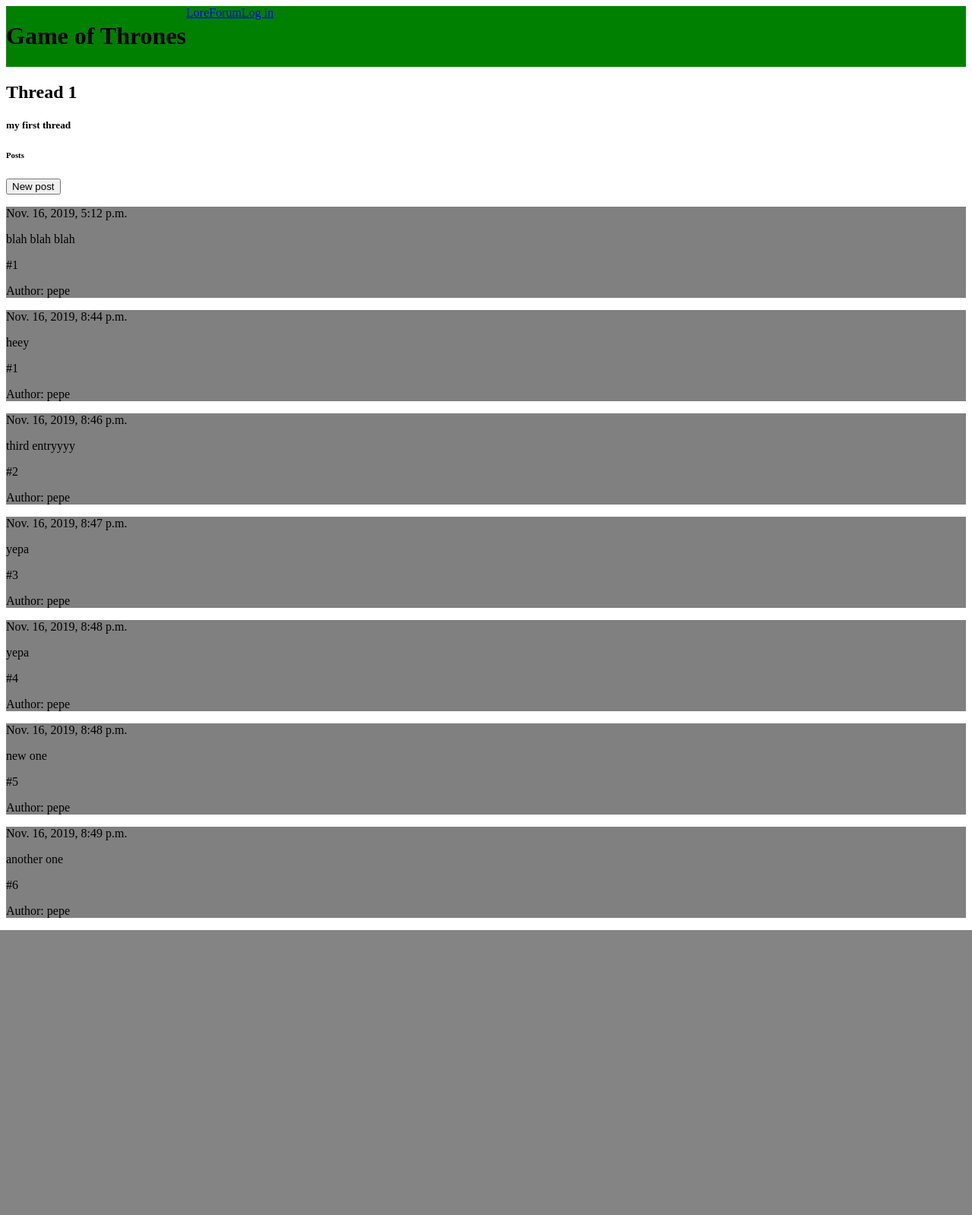
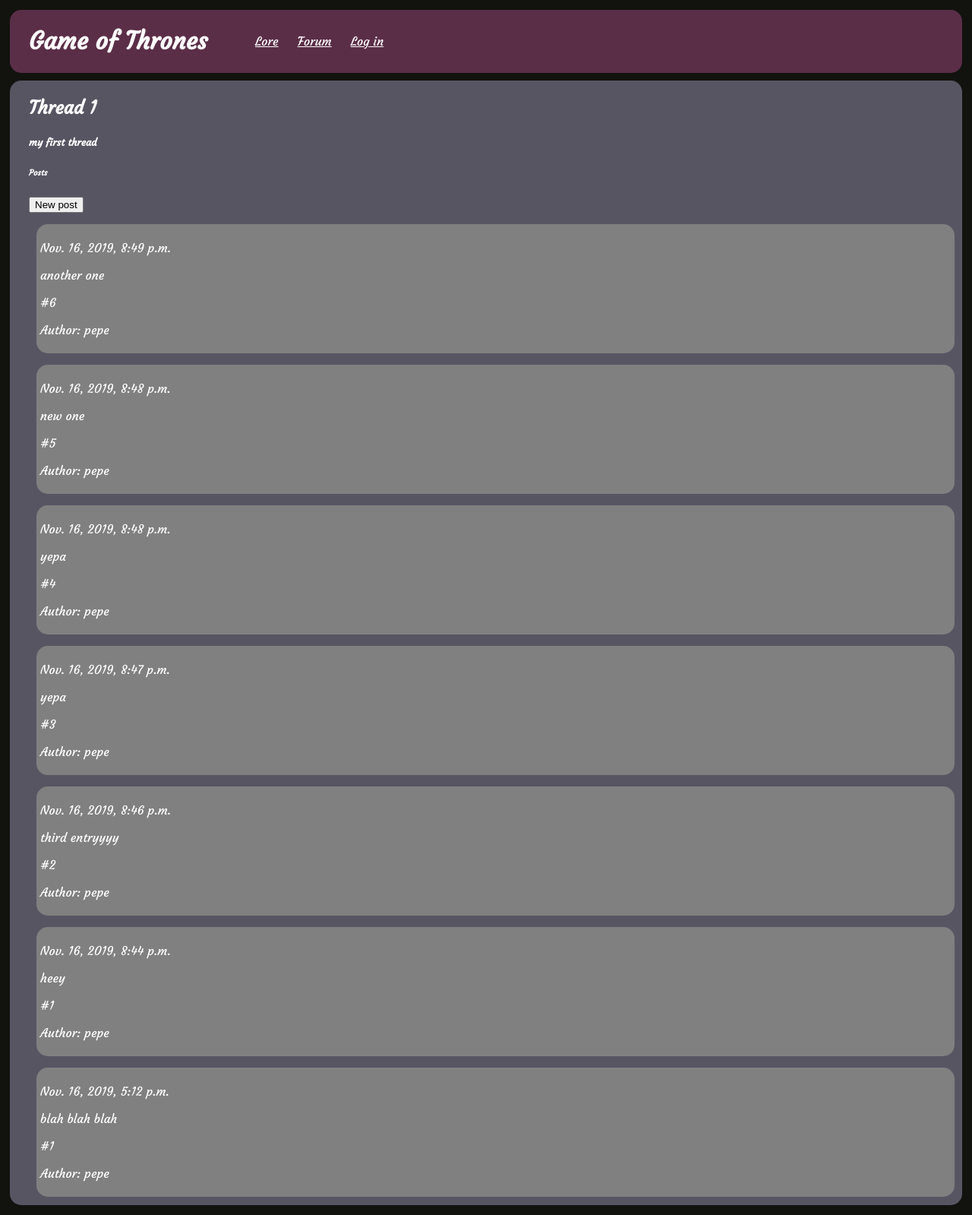
Before and after one commit to pablo-villacorta/gameOfThrones, a Django app: page /forum/thread/1 in a window 1280 px wide. Shown: the whole page at 76% size. Before the commit the page ends 1224 px from the top, so only its background shows below. Run offline with Django 3.2, Linux system fonts and the light colour scheme; data comes from the database, SQL or seed files in the repository; both versions use the stored data as it was after the commit.

Commit message:
Estilos 1

```diff
--- a/app/static/style.css
+++ b/app/static/style.css
@@ -1,8 +1,62 @@
-header {
-    background: green;
-    display: flex;
+body {
+    background-color: #12130F;
+    color: white;
+    font-family: "Courgette", cursive;
+    padding: 5px;
 }
 
-.post-container {
+header {
+    background: #5B2E48;
+    display: flex;
+    border-radius: 15px;
+}
+
+header a {
+    margin-top: 2.5%;
+    margin-left: 2%;
+}
+
+#logged-in-indicator {
+    right: 5%;
+    margin-top: 2.5%;
+    position: absolute;
+}
+
+#lore-link {
+    margin-left: 5%;
+}
+
+.main-container {
+    background-color: #585563;
+    border-radius: 15px;
+    padding-left: 2%;
+    padding-top: 1px;
+    padding-bottom: 1px;
+    margin-top: 10px;
+}
+
+.post {
     background-color: gray;
+    border-radius: 15px;
+    padding: 5px;
+    margin: 10px;
+    margin-top: 15px;
 }
+
+a:link, a:visited {
+    color: white;
+}
+
+#logo {
+    margin-left: 2%;
+}
+
+#threads-table {
+    margin-top: 10px;
+    margin-bottom: 10px;
+    width: 100%;
+}
+
+#threads-table th {
+    text-align: left;
+}
--- a/app/templates/base.html
+++ b/app/templates/base.html
@@ -2,21 +2,24 @@
 
 <html>
     <head>
+        <link href="https://fonts.googleapis.com/css?family=Courgette&display=swap" rel="stylesheet">
         <link rel="stylesheet" href="{% static 'style.css' %}">
     </head>
     <body>
         <header>
-            <h1>Game of Thrones</h1>
-            <a href="/lore">Lore</a>
+            <h1 id="logo">Game of Thrones</h1>
+            <a id="lore-link" href="/lore">Lore</a>
             <a href="/forum">Forum</a>
             {% if request.session.username %}
-                <h3>Logged in as {{request.session.username}}</h3>
+                <p id="logged-in-indicator">Logged in as {{request.session.username}}</p>
                 <a href="/logout">Log out</a>
             {% else %}
                 <a href="/login">Log in</a>
             {% endif %}
         </header>
+        <div class="main-container">
         {% block content %}
         {% endblock %}
+        </div>
     </body>
 </html>
--- a/app/templates/forum/thread.html
+++ b/app/templates/forum/thread.html
@@ -7,8 +7,8 @@
     <h6>Posts</h6>
     <button onclick="location.href='/forum/thread/{{ thread.pk }}/new'">New post</button>
     <div>
-        {% for p in posts.all %}
-            <div class="post-container">
+        {% for p in posts %}
+            <div class="post">
                 <p>{{ p.date }}</p>
                 <p>{{ p.content }}</p>
                 <p>#{{ p.positionInThread }}</p>
--- a/app/templates/login.html
+++ b/app/templates/login.html
@@ -5,7 +5,6 @@
     <form action="/login/" method="POST">
         {% csrf_token %}
         {{ form }}
-        <input type="text" name="next" value="{{ request.path }}"/>
         <input type="submit" value="Login" />
     </form>
     <p>New here? <a href="/register/">Create an account</a></p>
--- a/app/views.py
+++ b/app/views.py
@@ -165,7 +165,7 @@
 class ThreadListView(generic.ListView):
     model = Thread
     context_object_name = 'threads'
-    #queryset = Book.objects.all()
+    queryset = Thread.objects.all().order_by('-originalPost__date')
     template_name = 'forum/list.html'
 
 class PostListView(generic.ListView):
@@ -175,7 +175,7 @@
 
     def get_queryset(self):
         thread = Thread.objects.get(pk=self.kwargs["id"])
-        return thread.thread_posts
+        return thread.thread_posts.all().order_by('-date')
 
     def get_context_data(self, **kwargs):
         context = super(PostListView, self).get_context_data(**kwargs)
```
Also changed, not shown: app/templates/forum/list.html (+16 -2 lines), db.sqlite3.
